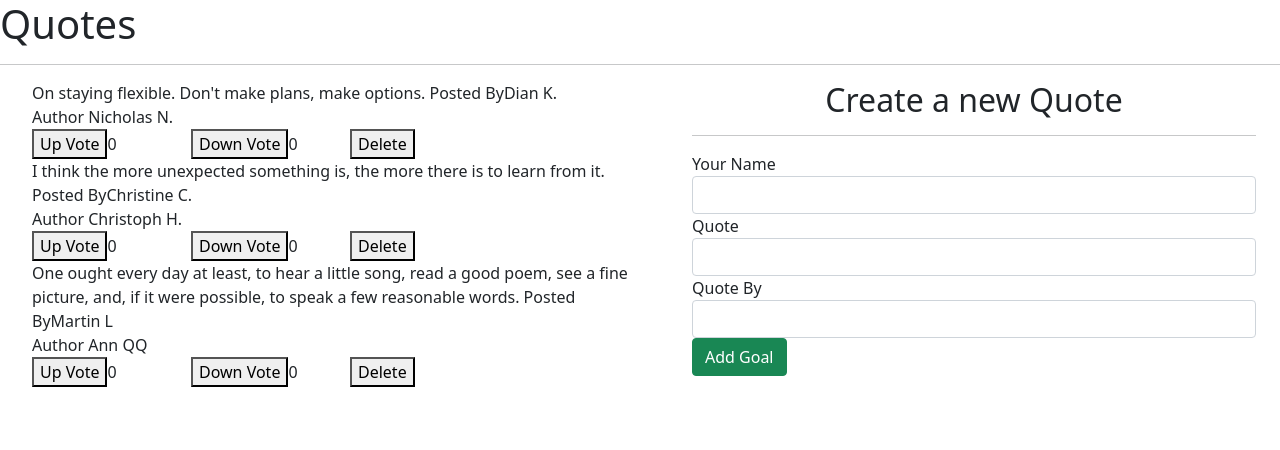
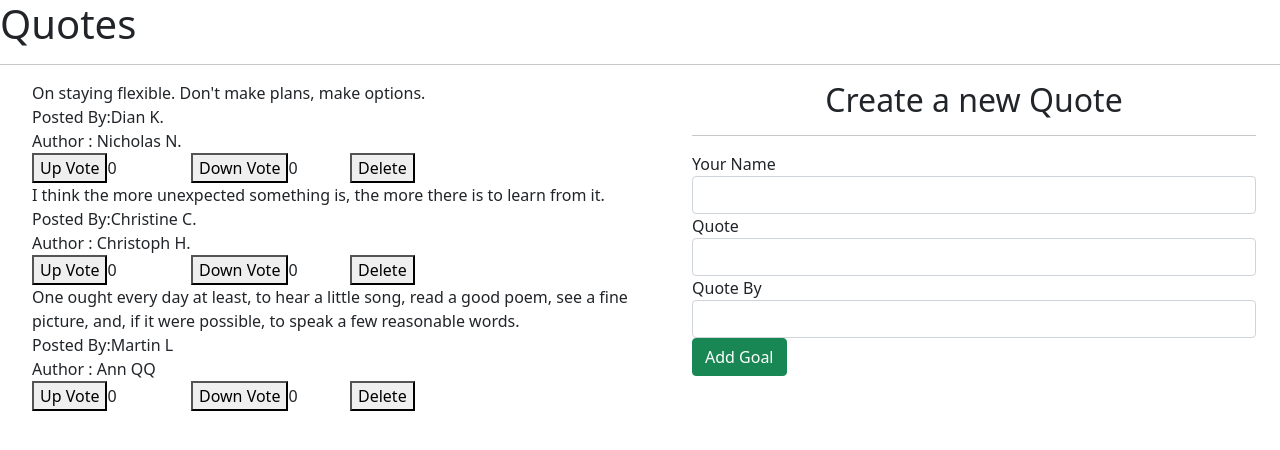
Before and after one commit to diana3664/Quotes, an Angular app: page / in a window 1280 px wide. Shown: the top 450 px of the page. Built offline with nearby package versions, Linux system fonts and the light colour scheme.

Commit message:
fix the downvote button

```diff
--- a/src/app/components/quote-delete/quote-delete.component.ts
+++ b/src/app/components/quote-delete/quote-delete.component.ts
@@ -25,7 +25,7 @@ export class QuoteDeleteComponent implements OnInit {
   }
 
   downVote(countVote:boolean){
-    this.upvote.emit(countVote)
+    this.downvote.emit(countVote)
  }
 
   constructor() { }
--- a/src/app/components/quote/quote.component.html
+++ b/src/app/components/quote/quote.component.html
@@ -5,12 +5,13 @@
     <div class="row">
       <div class="col">
         <div *ngFor='let quote of quotes; let i = index'>{{quote.theQuote}}
-          Posted By{{quote.name}}
           <br>
-          Author {{quote.author}}
+          Posted By:{{quote.name}}
+          <br>
+          Author : {{quote.author}}
           <div>
             <app-quote-delete [quote]='quote' (isComplete)='completeQuote($event, i)' (upvote)='upVote($event,i)'
-              (downvote)='upVote($event,i)'></app-quote-delete>
+              (downvote)='downVote($event,i)'></app-quote-delete>
           </div>
         </div>
       </div>
--- a/src/app/components/quote/quote.component.ts
+++ b/src/app/components/quote/quote.component.ts
@@ -41,9 +41,9 @@ upVote(upvote,index){
 }
 
 
-downVote(upvote,index){
-  if(upvote){
-    this.quotes[index].upvote +=1;
+downVote(downvote,index){
+  if(downvote){
+    this.quotes[index].downVote +=1;
   }
 }
 
```
